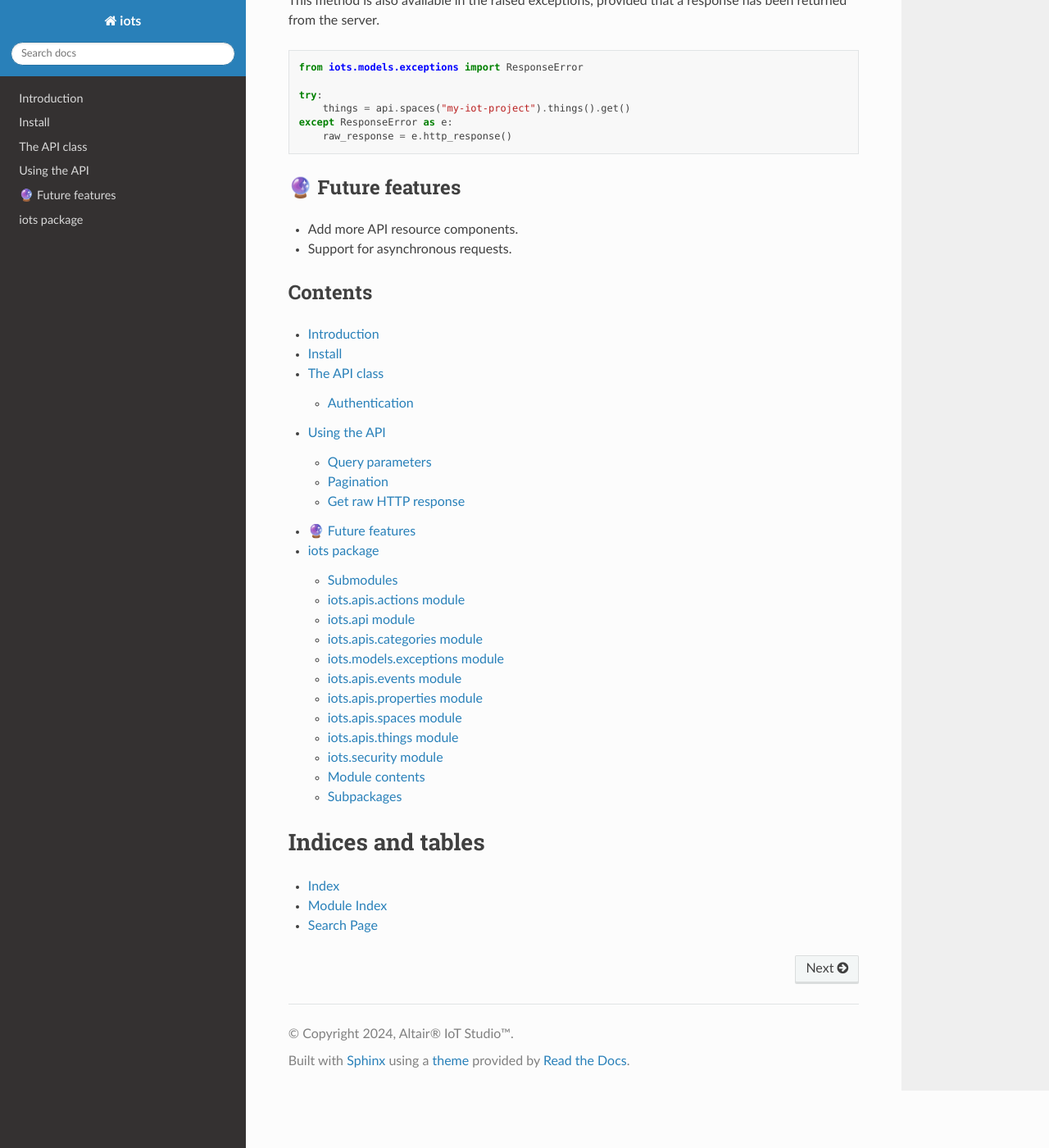
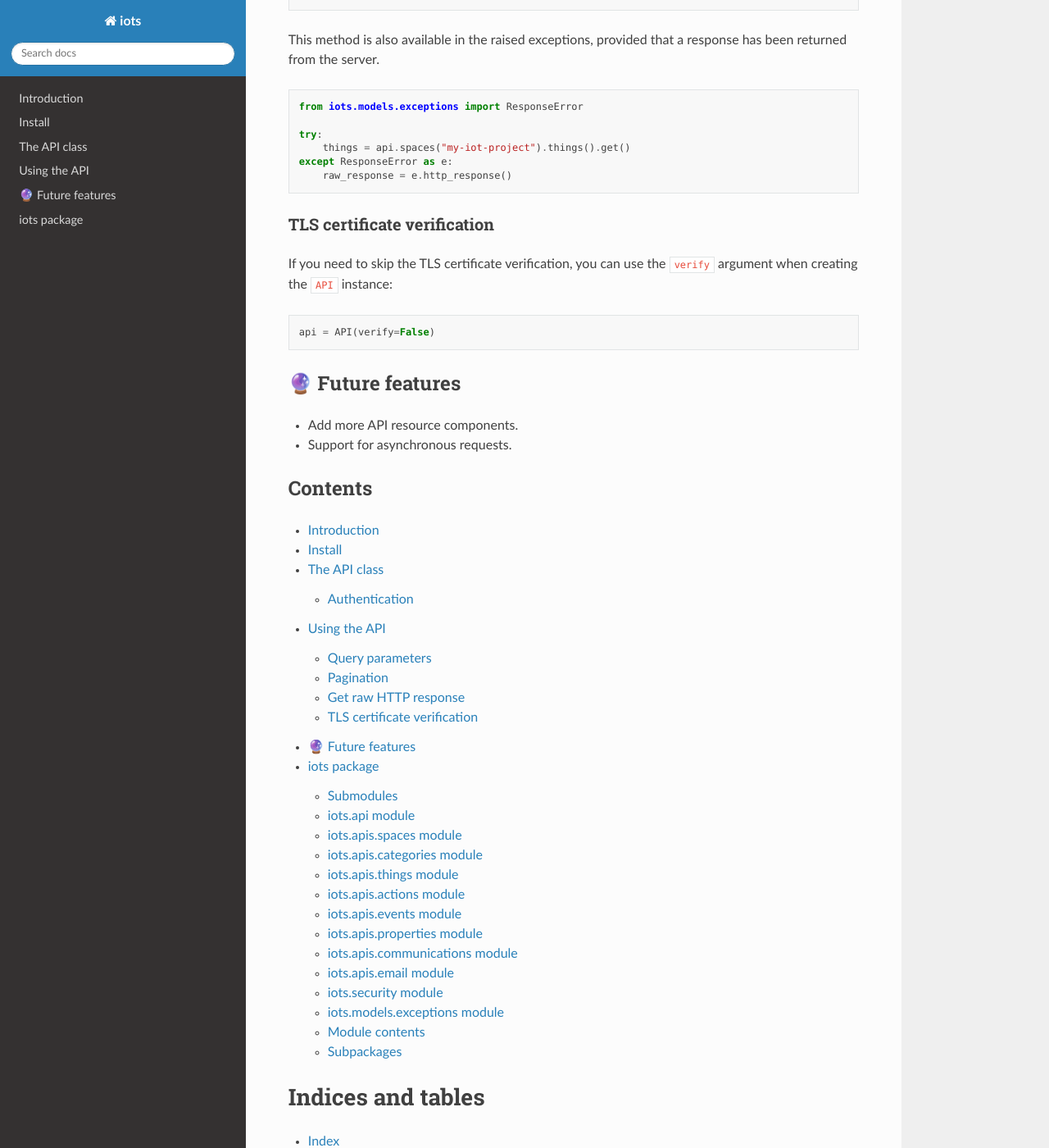
Before and after one commit to altairengineering/iots-python, a Sphinx documentation site: the page built from docs/index.rst, in a window 1280 px wide and 1400 px high, scrolled down 3440 px. Shown: the whole window at 82% size. Built offline with Sphinx 7.4.7 and the Read the Docs theme 2.0.0, drawn with Linux system fonts in a browser that asks for light colours; some of the changed text lies outside the part shown.

Commit message:
docs: update documentation

```diff
--- a/docs/iots.rst
+++ b/docs/iots.rst
@@ -21,6 +13,14 @@
    :show-inheritance:
    :class-doc-from: init
 
+iots.apis.spaces module
+-----------------------
+
+.. automodule:: iots.apis.spaces
+   :members:
+   :undoc-members:
+   :show-inheritance:
+
 iots.apis.categories module
 ---------------------------
 
@@ -29,10 +29,18 @@
    :undoc-members:
    :show-inheritance:
 
-iots.models.exceptions module
------------------------------
+iots.apis.things module
+-----------------------
 
-.. automodule:: iots.models.exceptions
+.. automodule:: iots.apis.things
+   :members:
+   :undoc-members:
+   :show-inheritance:
+
+iots.apis.actions module
+------------------------
+
+.. automodule:: iots.apis.actions
    :members:
    :undoc-members:
    :show-inheritance:
@@ -53,18 +61,18 @@
    :undoc-members:
    :show-inheritance:
 
-iots.apis.spaces module
------------------------
+iots.apis.communications module
+-------------------------------
 
-.. automodule:: iots.apis.spaces
+.. automodule:: iots.apis.communications
    :members:
    :undoc-members:
    :show-inheritance:
 
-iots.apis.things module
------------------------
+iots.apis.email module
+-------------------------------
 
-.. automodule:: iots.apis.things
+.. automodule:: iots.apis.email
    :members:
    :undoc-members:
    :show-inheritance:
@@ -73,6 +81,14 @@
 --------------------
 
 .. automodule:: iots.security
+   :members:
+   :undoc-members:
+   :show-inheritance:
+
+iots.models.exceptions module
+-----------------------------
+
+.. automodule:: iots.models.exceptions
    :members:
    :undoc-members:
    :show-inheritance:
--- a/docs/readme.rst
+++ b/docs/readme.rst
@@ -14,15 +14,18 @@
 ------------
 
 This library allows you to interact with the Altair® IoT Studio™ API using
-Python. The current implementation has support for the following AnythingDB
-APIs:
+Python. The current implementation has support for the following APIs:
 
 
-* `Categories API <https://openapi.swx.altairone.com/cloud/anything-db#/Categories>`_
-* `Things API <https://openapi.swx.altairone.com/cloud/anything-db#/Things>`_
-* `Properties API <https://openapi.swx.altairone.com/cloud/anything-db#/Properties>`_
-* `Actions API <https://openapi.swx.altairone.com/cloud/anything-db#/Actions>`_
-* `Events API <https://openapi.swx.altairone.com/cloud/anything-db#/Events>`_
+* `AnythingDB <https://openapi.swx.altairone.com/cloud/anything-db>`_\ :
+
+  * `Categories API <https://openapi.swx.altairone.com/cloud/anything-db#/Categories>`_
+  * `Things API <https://openapi.swx.altairone.com/cloud/anything-db#/Things>`_
+  * `Properties API <https://openapi.swx.altairone.com/cloud/anything-db#/Properties>`_
+  * `Actions API <https://openapi.swx.altairone.com/cloud/anything-db#/Actions>`_
+  * `Events API <https://openapi.swx.altairone.com/cloud/anything-db#/Events>`_
+
+* Communications API
 
 Install
 -------
@@ -205,6 +208,16 @@
    except ResponseError as e:
        raw_response = e.http_response()
 
+TLS certificate verification
+^^^^^^^^^^^^^^^^^^^^^^^^^^^^
+
+If you need to skip the TLS certificate verification, you can use the ``verify``
+argument when creating the ``API`` instance:
+
+.. code-block:: python
+
+   api = API(verify=False)
+
 🔮 Future features
 ------------------
 
```
Also changed, not shown: other parts of docs/iots.rst (+0 -8 lines), README.md (+9 -7 lines), docs/requirements.txt (+13 -13 lines), 1 other file.
